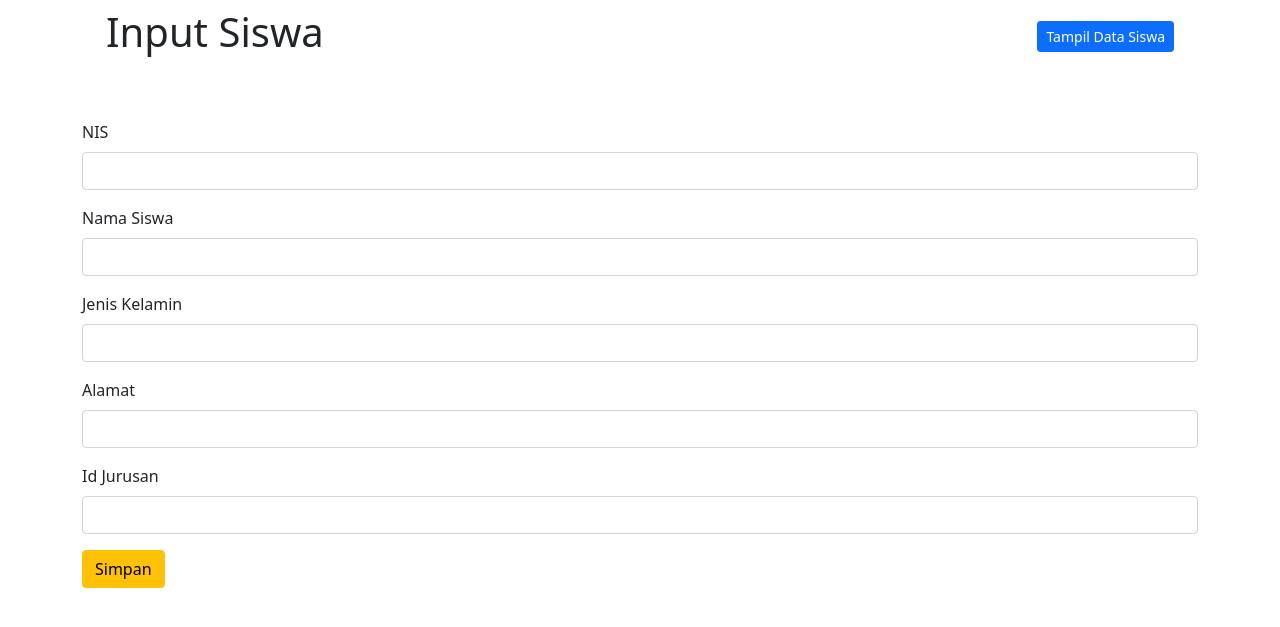
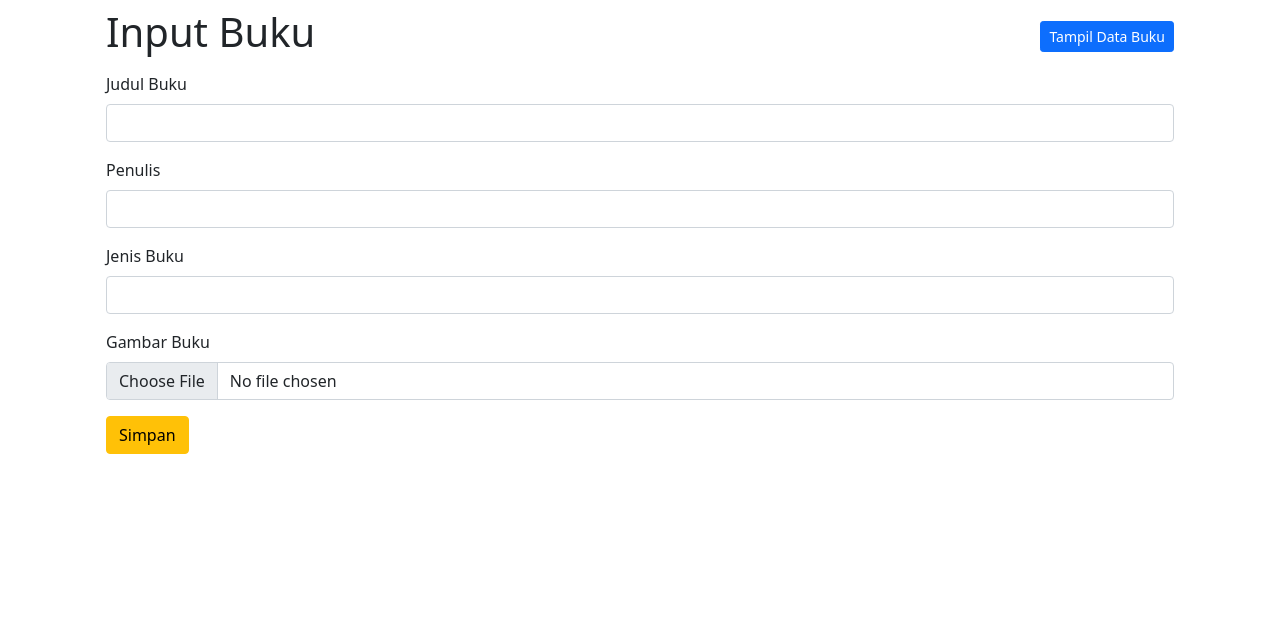
Before and after one commit to rafiamrullah/PHP-02_25_Rafi, a PHP site: page / in a window 1280 px wide. Shown: the top 627 px of the page. Run offline with PHP 8.4, Linux system fonts and the light colour scheme.

Commit message:
first commit

```diff
--- a/hapus.php
+++ b/hapus.php
@@ -13,10 +13,10 @@
 <?php
     include './koneksi.php';
 
-    $id_siswa = $_GET['id_siswa'];
+    $id_buku = $_GET['id_buku'];
 
 
-    $sql = "DELETE FROM buku WHERE id_siswa='$id_siswa'";
+    $sql = "DELETE FROM buku WHERE id_buku='$id_buku'";
     if($conn->query($sql) === TRUE){
         echo "<div class='alert alert-primary alert-success' role='alert'> <a href='tampil.php' >Kembali</a> <br> Hapus Data Sukses</div>";
     }else{
--- a/index.php
+++ b/index.php
@@ -9,40 +9,36 @@
             <div class='row'>
                 <nav class='navbar navbar-light bg-white'>
                     <div class='container-fluid'>
-                        <h1>Input Siswa</h1>
+                        <h1>Input Buku</h1>
                         <a href='tampil.php'>
                             <button type='button' class='btn btn-primary btn-sm' data-bs-toggle='modal'>
-                            Tampil Data Siswa
+                            Tampil Data Buku
                             </button>
                         </a>
                     </div>
                  </nav>
-        </div>
-            <div class="row mt-5">
-                <form action="simpan.php" method="POST">
+        <section class="content">
+            <div class="container-fluid">
+                <div class="row">
+                <form action="simpan.php" method="POST" enctype="multipart/form-data">
                     <div class="mb-3">
-                            <label class="form-label">NIS</label>
-                            <input type="number" name="nis" class="form-control">
+                        <label class="form-label">Judul Buku</label>
+                        <input type="text" name="judul_buku" class="form-control">
                     </div>
                     <div class="mb-3">
-                            <label class="form-label">Nama Siswa</label>
-                            <input type="text" name="nama_siswa" class="form-control"></label>
+                        <label class="form-label">Penulis</label>
+                        <input type="text" name="penulis" class="form-control"></label>
                     </div>
                     <div class="mb-3">
-                            <label class="form-label">Jenis Kelamin</label>
-                            <input type="text" name="jenis_kelamin" class="form-control"></label>
+                        <label class="form-label">Jenis Buku</label>
+                        <input type="text" name="jenis_buku" class="form-control"></label>
                     </div>
                     <div class="mb-3">
-                            <label class="form-label">Alamat</label>
-                            <input type="text" name="alamat" class="form-control"></label>
+                        <label class="form-label">Gambar Buku</label>
+                        <input type="file" name="gambar_buku" value="" class="form-control"></label>
                     </div>
-                        <div class="mb-3">
-                            <label class="form-label">Id Jurusan</label>
-                            <input type="text" name="id_jurusan" class="form-control"></label>
-                        </div>
-                    <button name="simpan" value="simpan" class="btn btn-warning">Simpan</button>
+                <button type="submit" name="simpan" value="simpan" class="btn btn-warning">Simpan</button>
             </form>
-            </div>
         </div>
 
         <script src="https://cdn.jsdelivr.net/npm/@popperjs/core@2.9.2/dist/umd/popper.min.js" integrity="sha384-IQsoLXl5PILFhosVNubq5LC7Qb9DXgDA9i+tQ8Zj3iwWAwPtgFTxbJ8NT4GN1R8p" crossorigin="anonymous"></script>
--- a/koneksi.php
+++ b/koneksi.php
@@ -2,7 +2,7 @@
     $host = "localhost";
     $user = "root";
     $pass = "";
-    $db = "tabel_buku";
+    $db = "db_buku";
 
     $conn = new mysqli($host, $user, $pass, $db);
 
```
Also changed, not shown: cari.php (+9 -10 lines), simpan.php (+16 -10 lines), tampil.php (+12 -9 lines), ubah.php (+11 -9 lines), ubah_data.php (+11 -15 lines), images/daichi_sawamura.jpg (added), images/hinata_shoyo.jpg (added), images/kageyama_tobio.jpg (added), images/nishinoya.jpg (added), images/tsukishima.jpg (added), images/ukai.jpg (added). Lines whose indentation alone changed are shown as unchanged.
